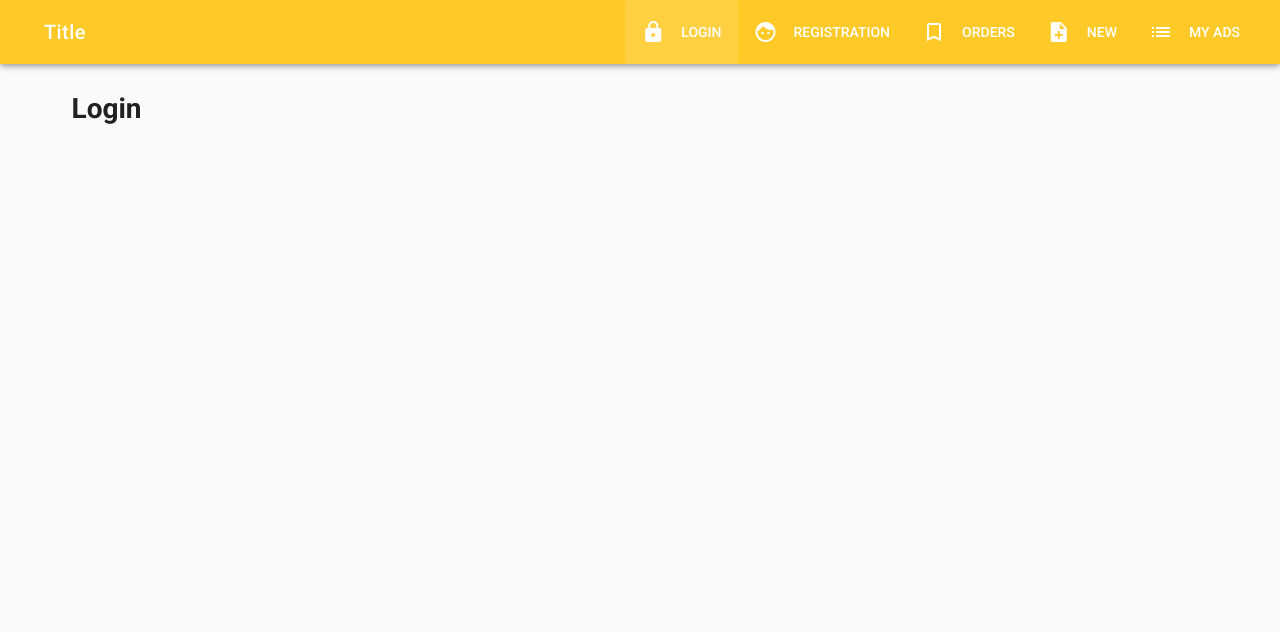
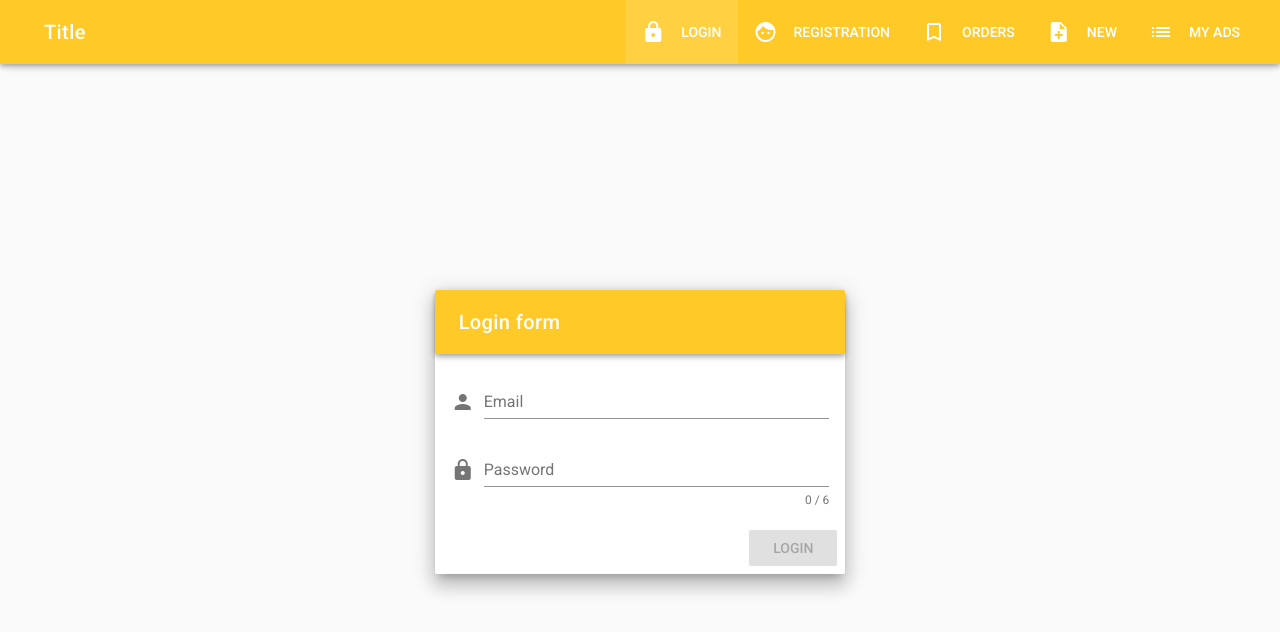
Before and after one commit to zinovyevaleks/bulletin-board, a Vue app: page /login in a window 1280 px wide. Shown: the top 632 px of the page. Built offline with nearby package versions, Linux system fonts and the light colour scheme.

Commit message:
Login page and login form validate

```diff
--- a/src/components/Auth/Login.vue
+++ b/src/components/Auth/Login.vue
@@ -1,8 +1,38 @@
 <template>
-  <v-container>
-    <v-layout row>
-      <v-flex xs12>
-        <h1>Login</h1>
+  <v-container fluid fill-height>
+    <v-layout align-center justify-center>
+      <v-flex xs12 sm8 md4>
+        <v-card class="elevation-12">
+          <v-toolbar dark color="amber lighten-1">
+            <v-toolbar-title>Login form</v-toolbar-title>
+          </v-toolbar>
+          <v-card-text>
+            <v-form ref="form" v-model="valid" validation>
+              <v-text-field
+                prepend-icon="person"
+                name="email"
+                label="Email"
+                type="email"
+                :rules="emailRules"
+                v-model="email"
+              ></v-text-field>
+              <v-text-field
+                id="password"
+                prepend-icon="lock"
+                name="password"
+                label="Password"
+                type="password"
+                counter="6"
+                v-model="password"
+                :rules="passwordRules"
+              ></v-text-field>
+            </v-form>
+          </v-card-text>
+          <v-card-actions>
+            <v-spacer></v-spacer>
+            <v-btn color="primary" @click="onSubmit" :disabled="!valid">Login</v-btn>
+          </v-card-actions>
+        </v-card>
       </v-flex>
     </v-layout>
   </v-container>
@@ -11,7 +41,32 @@
 <script>
 export default {
   data() {
-    return {};
+    return {
+      email: "",
+      password: "",
+      valid: false,
+      emailRules: [
+        (v) => !!v || "E-mail is required",
+        (v) => /.+@.+/.test(v) || "E-mail must be valid",
+      ],
+      passwordRules: [
+        (v) => !!v || "Password is required",
+        (v) =>
+          v.length >= 6 || "Password must be equal or more than 6 characters",
+      ],
+    };
+  },
+  methods: {
+    onSubmit() {
+      if (this.$refs.form.validate()) {
+        const user = {
+          email: this.email,
+          password: this.password
+        }
+
+        console.log(user);
+      }
+    },
   },
 };
 </script>
```
